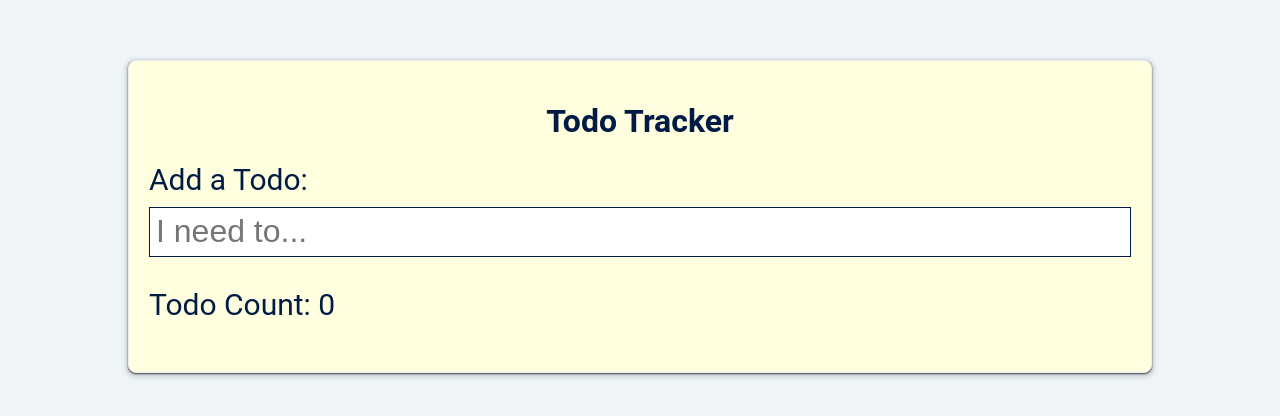
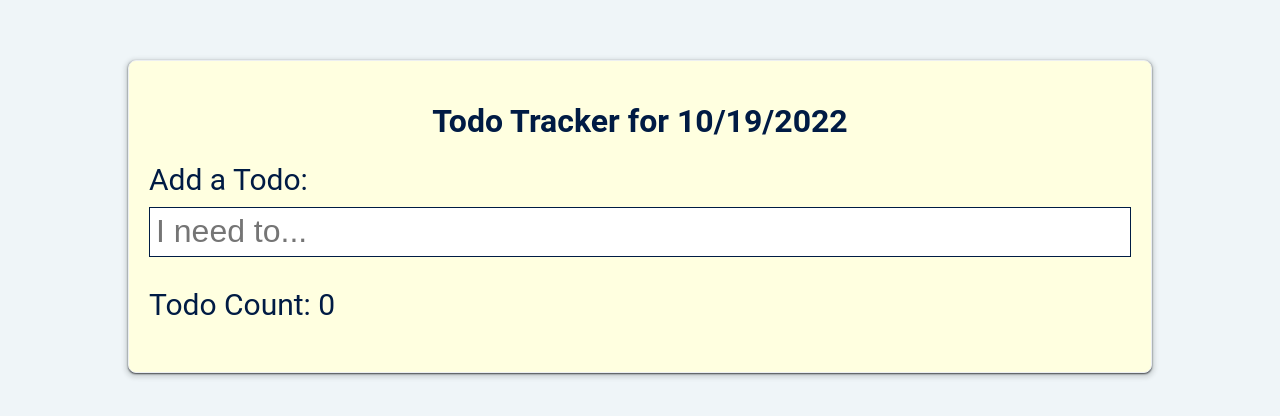
Before and after one commit to CascadeColin/To-Do-Tracker, a plain HTML site: page index.html in a window 1280 px wide. Drawn offline with Linux system fonts and the light colour scheme.

Commit message:
added date to header

```diff
--- a/assets/js/script.js
+++ b/assets/js/script.js
@@ -2,6 +2,8 @@ var todoInput = document.querySelector("#todo-text");
 var todoForm = document.querySelector("#todo-form");
 var todoList = document.querySelector("#todo-list");
 var todoCountSpan = document.querySelector("#todo-count");
+var todaysDate = new Date();
+document.getElementById("datetime").innerHTML = todaysDate.toLocaleDateString();
 
 var todos = [];
 
--- a/index.html
+++ b/index.html
@@ -9,7 +9,7 @@
   </head>
   <body>
     <div class="card">
-      <h1>Todo Tracker</h1>
+      <h1>Todo Tracker for <span id="datetime"></span></h1>
       <form id="todo-form" method="POST">
         <label for="todo-text">Add a Todo: </label>
         <input type="text" placeholder="I need to..." name="todo-text" id="todo-text" />
```
